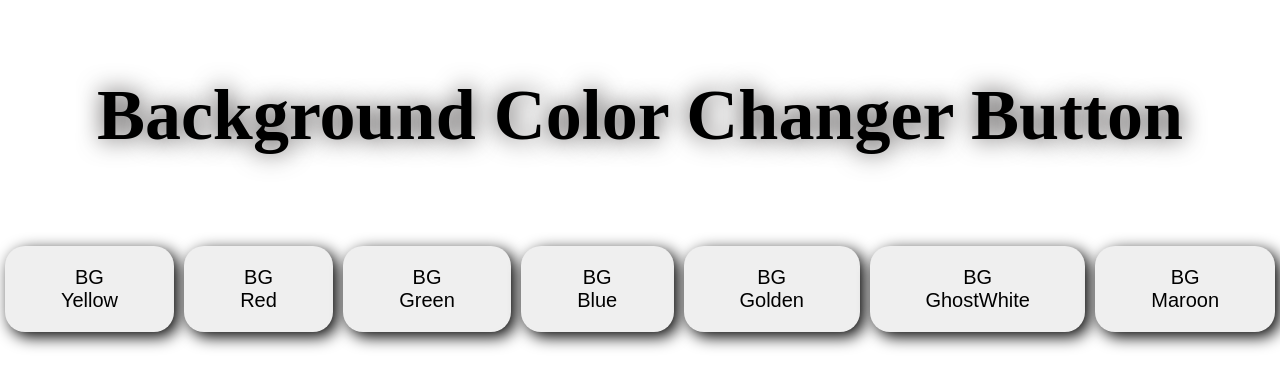
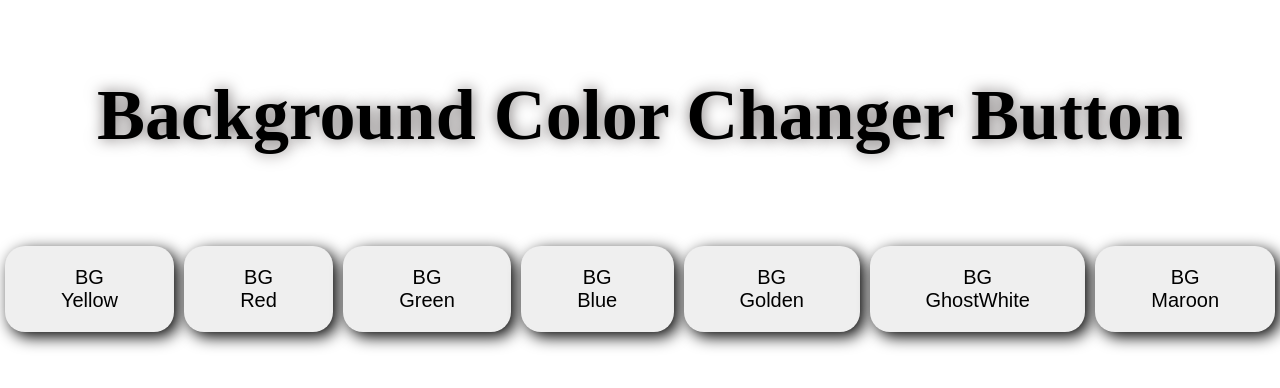
Before and after one commit to mrx-arafat/BackGround-Changer-Button-with-JS, a plain HTML site: page index.html in a window 1280 px wide. Drawn offline with Linux system fonts and the light colour scheme.

Commit message:
BG change

```diff
--- a/style.css
+++ b/style.css
@@ -11,7 +11,7 @@ h1 {
   text-align: center;
   padding: 2%;
   margin-bottom: 4rem;
-  text-shadow: 0.5px 0px 25px #444141;
+  text-shadow: 0.5px 0px 15px #746f6f;
 }
 
 button {
```
